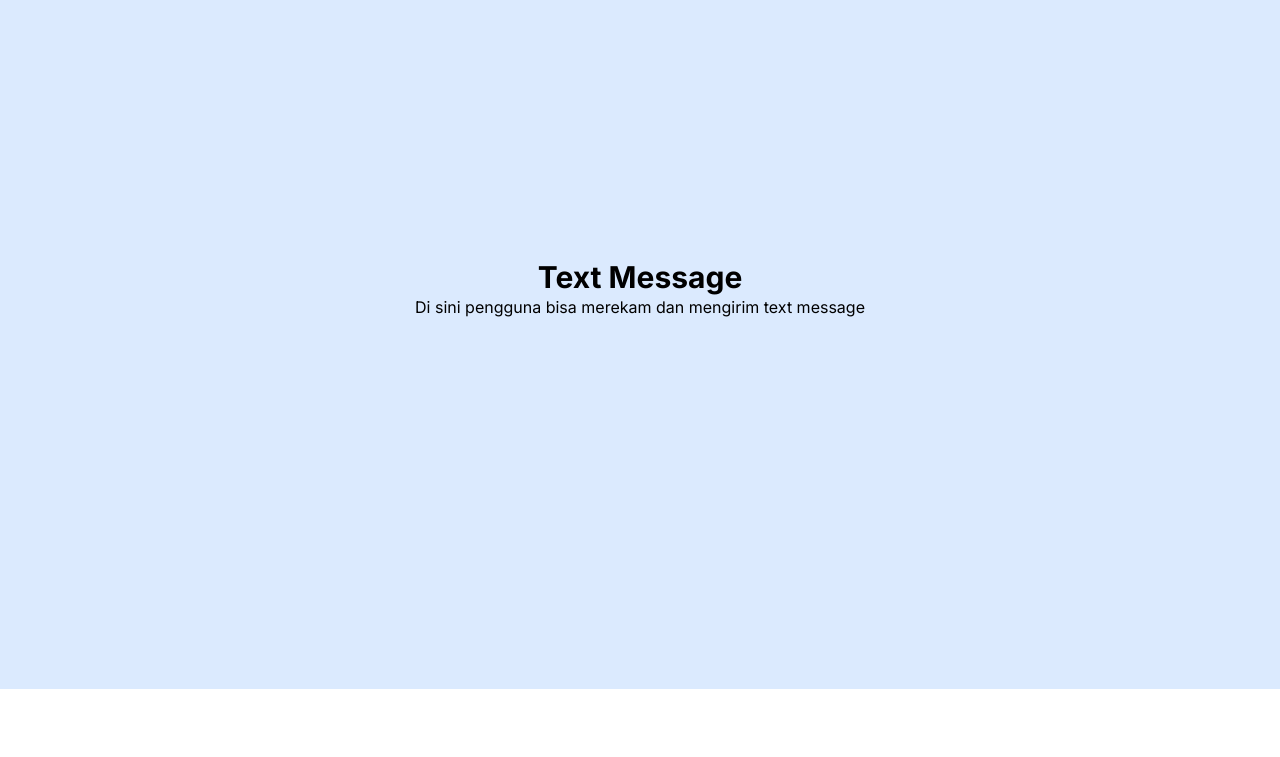
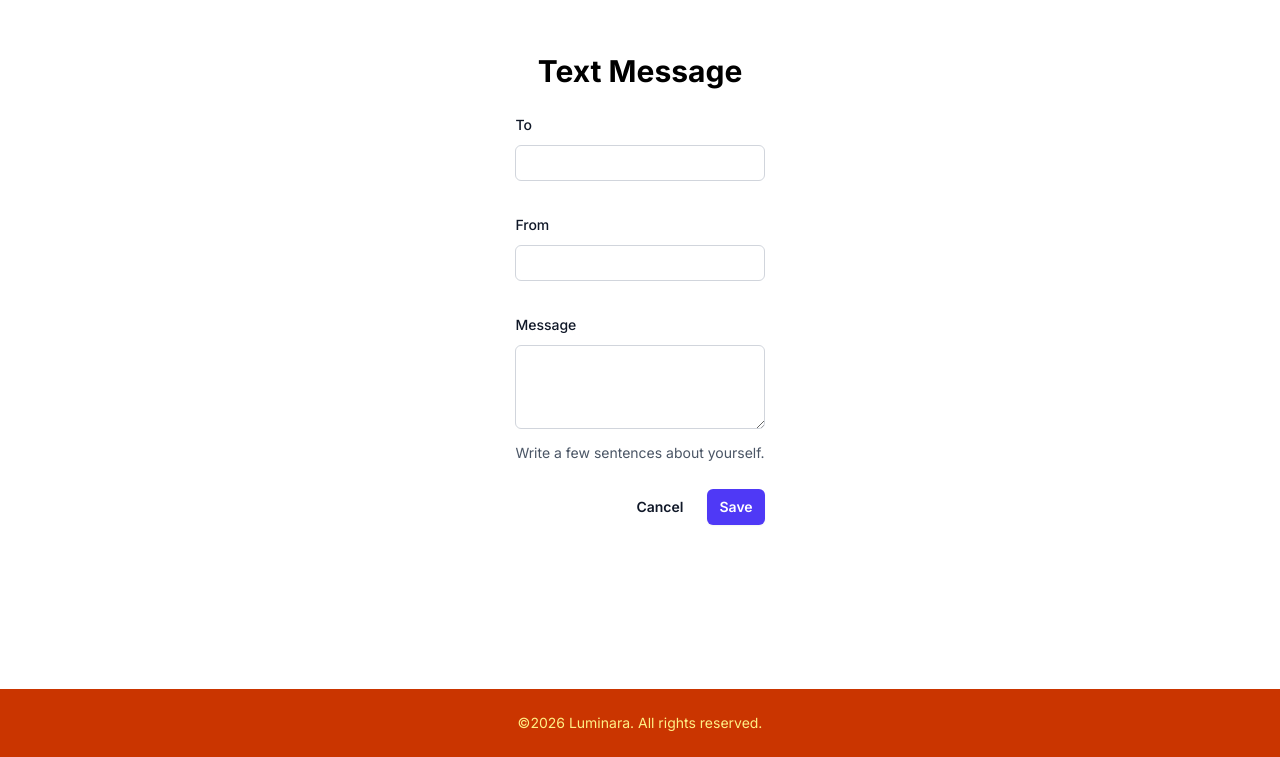
Before and after one commit to rosnawati30/shareable-messages, a React (Vite) app: page /text in a window 1280 px wide. Shown: the part 111-868 px from the top of the page. Before the commit the page ends 800 px from the top, so only its background shows below. Built offline with nearby package versions, Linux system fonts and the light colour scheme; no server answers; a web font is replaced by a local one.

Commit message:
update text message and share text pages

```diff
--- a/src/App.jsx
+++ b/src/App.jsx
@@ -3,6 +3,7 @@ import MainPage from './pages/MainPage'
 import VoiceMessage from './pages/VoiceMessage'
 import TextMessage from './pages/TextMessage'
 import Share from './pages/Share'
+import ShareText from './pages/ShareText'
 
 function App() {
   return (
@@ -12,6 +13,7 @@ function App() {
         <Route path='/voice' element={<VoiceMessage />} />
         <Route path='/text' element={<TextMessage />} />
         <Route path='/listen/:id' element={<Share />} />
+        <Route path='/read/:id' element={<ShareText />}/>
       </Routes>
     </Router>
   )
--- a/src/pages/Share.jsx
+++ b/src/pages/Share.jsx
@@ -31,7 +31,7 @@ export default function Share() {
     }, [id])
 
     if (loading) {
-        return <p className="text-center mt-10">Loading</p>
+        return <p className="text-center mt-10">Loading...</p>
     }
 
     if (error) {
--- /dev/null
+++ b/src/pages/ShareText.jsx
@@ -0,0 +1,61 @@
+import { useEffect, useState } from "react";
+import { useParams } from "react-router-dom";
+import axios from "axios";
+import Layout from "../components/Layout";
+
+const API_URL = import.meta.env.VITE_API_TEXT_URL
+
+export default function ShareText() {
+    const { id } = useParams()
+
+    const [message, setMessage] = useState(null)
+    const [loading, setLoading] = useState(true)
+    const [error, setError] = useState(null)
+
+    useEffect(() => {
+        const fetchMessage = async () => {
+            try {
+                const res = await axios.get(`${API_URL}/api/messages/${id}`)
+                setMessage(res.data)
+            }
+            catch (err) {
+                setError(err.response?.data?.message || 'Error fetching message')
+            }
+            finally {
+                setLoading(false)
+            }
+        }
+
+        fetchMessage()
+    }, [id])
+
+    if (loading) {
+        return <p className="text-center mt-10">Loading...</p>
+    }
+
+    if (error) {
+        return <p className="text-center mt-10 text-red-500">{error}</p>
+    }
+
+    return (
+        <Layout>
+            <div className="min-h-screen flex flex-col items-center justify-center">
+                <h1 className="text-2xl font-bold mb-4">📩 Text Message</h1>
+
+                {message && (
+                    <div className="bg-white shadow-md rounded-lg p-6 w-full max-w-md text-center">
+                        <p className="text-gray-700 mb-2">
+                            <strong>To:</strong> {message.to}
+                        </p>
+                        <p className="text-gray-700 mb-2">
+                            <strong>From:</strong> {message.from}
+                        </p>
+                        <p className="text-gray-900 mt-4">
+                            {message.message}
+                        </p>
+                    </div>
+                )}
+            </div>
+        </Layout>
+    )
+}
--- a/src/pages/TextMessage.jsx
+++ b/src/pages/TextMessage.jsx
@@ -1,8 +1,164 @@
+import { useState } from 'react'
+import axios from 'axios'
+import Layout from '../components/Layout'
+import Footer from '../components/Footer'
+
+const BASE_URL = import.meta.env.VITE_APP_URL
+const API_URL = import.meta.env.VITE_API_TEXT_URL
+
 export default function TextMessage() {
+
+  const [form, setForm] = useState({
+    to: "",
+    from: "",
+    message: ""
+  })
+
+  const [shareLink, setShareLink] = useState(null)
+  const [loading, setLoading] = useState(false)
+
+  const handleChange = (e) => {
+    const { name, value } = e.target
+    setForm(prev => ({
+      ...prev,
+      [name]: value
+    }))
+  }
+
+  const handleSubmit = async (e) => {
+    e.preventDefault()
+
+    if (!form.message.trim()) {
+      alert('Message is required')
+      return
+    }
+
+    try {
+      setLoading(true)
+
+      const res = await axios.post(`${API_URL}/api/messages`, {
+        to: form.to,
+        from: form.from,
+        message: form.message
+      })
+
+      const data = res.data
+
+      const id = data.id
+
+      //generate shareable link
+      setShareLink(`${BASE_URL}/read/${id}`)
+
+      //reset form
+      setForm({
+        to: '',
+        from: '',
+        message: ''
+      })
+    }
+    catch (err) {
+      console.error(err)
+    }
+    finally {
+      setLoading(false)
+    }
+  }
+
   return (
-    <div className="min-h-screen flex flex-col items-center justify-center bg-blue-100">
-      <h1 className="text-3xl font-bold">Text Message</h1>
-      <p>Di sini pengguna bisa merekam dan mengirim text message</p>
-    </div>
+    <Layout>
+      <div className="min-h-screen flex flex-col items-center justify-center">
+        <h1 className="text-3xl font-bold">Text Message</h1>
+        {!shareLink ? (
+          <form onSubmit={handleSubmit}>
+            <div className="mt-6 grid grid-cols-1 gap-x-6 gap-y-8 sm:grid-cols-6">
+              <div className="col-span-full">
+                <label htmlFor="to" className="block text-sm/6 font-medium text-gray-900">To</label>
+                <div className="mt-2">
+                  <input
+                    id="to"
+                    name="to"
+                    type="text"
+                    value={form.to}
+                    onChange={handleChange}
+                    className="block w-full rounded-md bg-white px-3 py-1.5 text-base text-gray-900 outline-1 -outline-offset-1 outline-gray-300 placeholder:text-gray-400 focus:outline-2 focus:-outline-offset-2 focus:outline-indigo-600 sm:text-sm/6" />
+                </div>
+              </div>
+
+              <div className="col-span-full">
+                <label htmlFor="from" className="block text-sm/6 font-medium text-gray-900">From</label>
+                <div className="mt-2">
+                  <input
+                    id="from"
+                    name="from"
+                    type="text"
+                    value={form.from}
+                    onChange={handleChange}
+                    className="block w-full rounded-md bg-white px-3 py-1.5 text-base text-gray-900 outline-1 -outline-offset-1 outline-gray-300 placeholder:text-gray-400 focus:outline-2 focus:-outline-offset-2 focus:outline-indigo-600 sm:text-sm/6" />
+                </div>
+              </div>
+
+              <div className="col-span-full">
+                <label htmlFor="message" className="block text-sm/6 font-medium text-gray-900">
+                  Message
+                </label>
+                <div className="mt-2">
+                  <textarea
+                    id="message"
+                    name="message"
+                    rows={3}
+                    value={form.message}
+                    onChange={handleChange}
+                    className="block w-full rounded-md bg-white px-3 py-1.5 text-base text-gray-900 outline-1 -outline-offset-1 outline-gray-300 placeholder:text-gray-400 focus:outline-2 focus:-outline-offset-2 focus:outline-indigo-600 sm:text-sm/6"
+                  />
+                </div>
+                <p className="mt-3 text-sm/6 text-gray-600">Write a few sentences about yourself.</p>
+              </div>
+            </div>
+            <div className="mt-6 flex items-center justify-end gap-x-6">
+              <button type="button" className="text-sm/6 font-semibold text-gray-900">
+                Cancel
+              </button>
+              <button
+                type="submit"
+                disabled={loading}
+                className="rounded-md bg-indigo-600 px-3 py-2 text-sm font-semibold text-white shadow-xs hover:bg-indigo-500 focus-visible:outline-2 focus-visible:outline-offset-2 focus-visible:outline-indigo-600"
+              >
+                {loading ? "Sending..." : "Save"}
+              </button>
+            </div>
+          </form>
+        ) : (
+          <div className="mt-4 text-center" >
+            <p>Share this link:</p>
+            <input
+              type="text"
+              value={shareLink}
+              readOnly
+              className="border p-2 w-full max-w-md"
+            />
+
+            <button
+              type="button"
+              onClick={() => {
+                navigator.clipboard.writeText(shareLink)
+                alert('Copied!')
+              }}
+              className="mt-2 bg-blue-500 text-white px-3 py-1 rounded"
+            >
+              Copy
+            </button>
+
+            <button
+              type="button"
+              onClick={() => setShareLink(null)}
+              className="mt-4 text-sm text-gray-500 underline"
+            >
+              Create New Message
+            </button>
+          </div>
+        )}
+      </div>
+      <Footer />
+    </Layout>
   )
 }
--- a/src/pages/VoiceMessage.jsx
+++ b/src/pages/VoiceMessage.jsx
@@ -83,33 +83,33 @@ export default function VoiceMessage() {
                 {!isRecording ? (
                     <button
                         onClick={startRecording}
-                        className='bg-green-500 text-white px-4 py-2 rounded-lg'
+                        className="bg-green-500 text-white px-4 py-2 rounded-lg"
                     >
                         Start Recording
                     </button>
                 ) : (
                     <button
                         onClick={stopRecording}
-                        className='bg-red-500 text-white px-4 py-2 rounded-lg'
+                        className="bg-red-500 text-white px-4 py-2 rounded-lg"
                     >
                         Stop Recording
                     </button>
                 )}
 
-                {loading && <p className='mt-4'>Uploading...</p>}
+                {loading && <p className="mt-4" >Uploading...</p>}
 
                 {audioUrl && (
-                    <audio controls src={audioUrl} className='mt-4' />
+                    <audio controls src={audioUrl} className="mt-4" />
                 )}
 
                 {shareLink && (
-                    <div className='mt-4 text-center'>
+                    <div className="mt-4 text-center" >
                         <p>Share this link:</p>
                         <input
-                            type='text'
+                            type="text"
                             value={shareLink}
                             readOnly
-                            className='border p-2 w-full max-w-md'
+                            className="border p-2 w-full max-w-md"
                         />
 
                         <button
@@ -117,7 +117,7 @@ export default function VoiceMessage() {
                                 navigator.clipboard.writeText(shareLink)
                                 alert('Copied!')
                             }}
-                            className='mt-2 bg-blue-500 text-white px-3 py-1 rouded'
+                            className="mt-2 bg-blue-500 text-white px-3 py-1 rounded"
                         >
                             Copy
                         </button>
```
